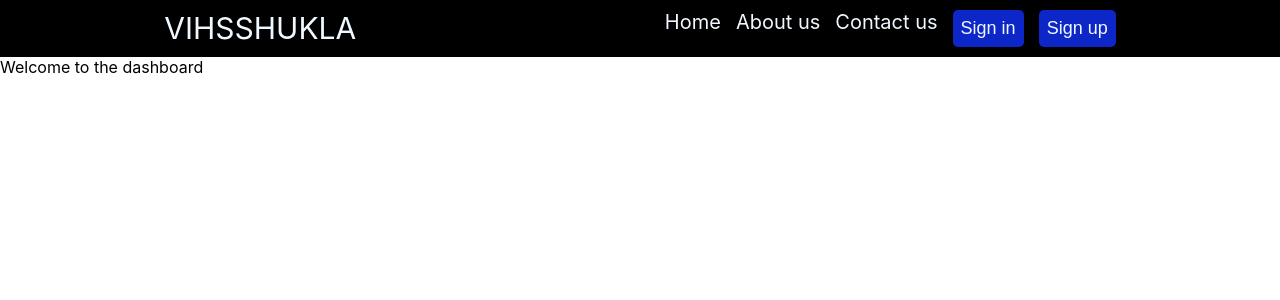
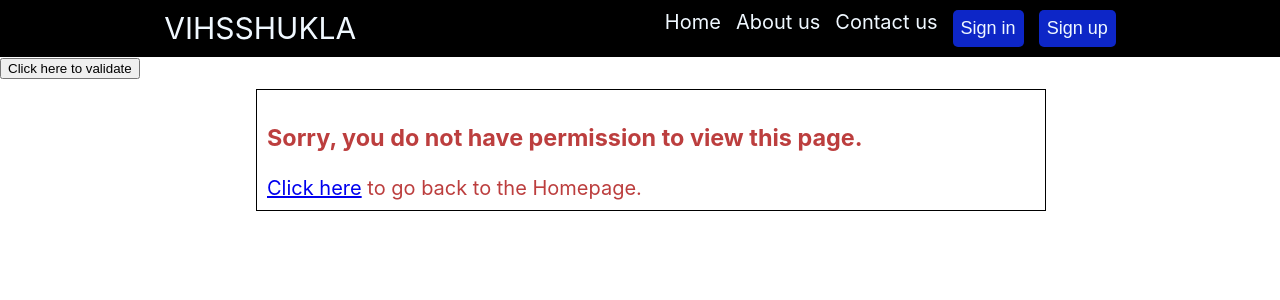
Before and after one commit to vihsshukla/ReactApp, a React (Create React App) app: page /dashboard in a window 1280 px wide. Shown: the top 300 px of the page. Built offline with nearby package versions, Linux system fonts and the light colour scheme; no server answers; what aws-amplify would draw is missing.

Commit message:
Replaced messaing from alert to notistack

```diff
--- a/package.json
+++ b/package.json
@@ -11,6 +11,7 @@
     "@testing-library/react": "^13.4.0",
     "@testing-library/user-event": "^13.5.0",
     "aws-amplify": "^6.0.3",
+    "notistack": "^3.0.1",
     "react": "^18.2.0",
     "react-dom": "^18.2.0",
     "react-router-dom": "^6.19.0",
--- a/src/App.js
+++ b/src/App.js
@@ -10,20 +10,28 @@ import GenericAlert from './Components/Alert/Alert';
 import { useContext } from 'react';
 import { navbarItems } from './Config/navbar';
 import ErrorBoundary from './ErrorBoundary/ErrorBoundary';
+import { Validator } from './Components/Validator/Validator';
+import AuthContext from './Context/Auth/AuthContext';
+import AccessDenied from './Components/AccessDenied/AccessDenied';
+import Snackbar from './Components/Snackbar/Snackbar';
 
 function App() {
   const {showAlert,alert}=useContext(AlertContext);
+  const {isAuthenticated}=useContext(AuthContext);
+  console.log({isAuthenticated});
   console.log({showAlert,alert});
   return (
-    <BrowserRouter><Navbar navbarItems={navbarItems}/>
+    <BrowserRouter>
+      <Navbar navbarItems={navbarItems}/>
+      <Validator />
       <ErrorBoundary>
-        {showAlert && alert && <GenericAlert severity={alert?.severity} displayText={alert?.displayText}/>}
+        {showAlert && alert && <Snackbar severity={alert?.severity} displayText={alert?.displayText}/>}
       </ErrorBoundary>
       <Routes>
         <Route path='/' element={<ErrorBoundary><Home /></ErrorBoundary>}></Route>
         <Route path='/signin' element={<ErrorBoundary><SignIn /></ErrorBoundary>}></Route>
         <Route path='/signup' element={<ErrorBoundary><SignUp /></ErrorBoundary>}></Route>
-        <Route path='/dashboard' element={<ErrorBoundary><Dashboard /></ErrorBoundary>}></Route>
+        <Route path='/dashboard' element={<ErrorBoundary>{isAuthenticated ? <Dashboard />:<AccessDenied />}</ErrorBoundary>}></Route>
       </Routes>
     </BrowserRouter>
   );
--- /dev/null
+++ b/src/Components/AccessDenied/AccessDenied.css
@@ -0,0 +1,10 @@
+.main {
+    color: rgb(188, 62, 62);
+    font-size: 20px;
+    width: 60%;
+    height: 100px;
+    border: 1px solid black;
+    padding: 10px;
+    margin: 10px;
+    margin-left: 20%;
+}
--- /dev/null
+++ b/src/Components/AccessDenied/AccessDenied.jsx
@@ -0,0 +1,15 @@
+import './AccessDenied.css';
+
+export const AccessDenied = () => {
+    return (
+        <>
+            <div className="main">
+                <h3>Sorry, you do not have permission to view this page.</h3>
+                <a href="/">Click here</a>  to go back to the Homepage.
+            </div>
+        </>
+
+    );
+}
+
+export default AccessDenied;
--- /dev/null
+++ b/src/Components/Snackbar/Snackbar.jsx
@@ -0,0 +1,19 @@
+import { useSnackbar } from "notistack";
+import { anchorOrigin } from "../../Constants/Snackbar/data";
+
+export const Snackbar = ({ severity, displayText }) => {
+    const { enqueueSnackbar } = useSnackbar();
+    return (
+        <>
+            <div className="snackbar-main">
+                {enqueueSnackbar(displayText, {
+                    anchorOrigin: anchorOrigin,
+                    variant: severity
+                })}
+            </div>
+        </>
+
+    );
+}
+
+export default Snackbar;
--- /dev/null
+++ b/src/Components/Validator/Validator.jsx
@@ -0,0 +1,50 @@
+import { fetchAuthSession, getCurrentUser } from "aws-amplify/auth";
+import { Amplify } from 'aws-amplify';
+import { defaultStorage, CookieStorage, sessionStorage } from 'aws-amplify/utils';
+import { cognitoUserPoolsTokenProvider } from 'aws-amplify/auth/cognito';
+
+export const Validator = () => {
+    const handleValidation = async () => {
+        try {
+            const { username, userId, signInDetails } = await getCurrentUser();
+            console.log("Username: ", username);
+            console.log("UserID: ", userId);
+            console.log("Sign in details: ", signInDetails);
+        } catch (err) {
+            console.log("Error while validating user: ", err);
+        }
+    }
+
+    const handleAuthSession = async () => {
+        try {
+            const { accessToken, idToken } = (await fetchAuthSession()).tokens ?? {};
+            console.log("ID: ", idToken);
+            // const Token = accessToken.toString();
+
+            const authConfig = {
+                Cognito: {
+                    userPoolId: 'us-east-1_h6T6QEBbH',
+                    userPoolClientId: '2s1084i5nhiprdfprat1vhlr5k'
+                }
+            };
+
+            Amplify.configure({
+                Auth: authConfig
+            });
+
+            cognitoUserPoolsTokenProvider.setKeyValueStorage(defaultStorage);
+            cognitoUserPoolsTokenProvider.setKeyValueStorage(new CookieStorage());
+            cognitoUserPoolsTokenProvider.setKeyValueStorage(sessionStorage);
+
+            console.log('Done');
+        } catch (err) {
+            console.log("Error while authenticating user session: ", err);
+        }
+    }
+
+    return (
+        <>
+            <button onClick={handleAuthSession}>Click here to validate</button>
+        </>
+    );
+}
--- /dev/null
+++ b/src/Constants/Snackbar/data.js
@@ -0,0 +1,4 @@
+export const anchorOrigin={
+                        horizontal: "right",
+                        vertical: "top"
+                    };
--- /dev/null
+++ b/src/Context/Auth/AuthContext.js
@@ -0,0 +1,5 @@
+import { createContext } from "react";
+
+const AuthContext=createContext();
+
+export default AuthContext;
--- /dev/null
+++ b/src/Context/Auth/AuthState.js
@@ -0,0 +1,18 @@
+import React, { useState } from "react";
+import AuthContext from "./AuthContext";
+
+const AuthState=(props)=>{
+    const [isAuthenticated,setIsAuthenticated]=useState(false);
+
+    const updateAuthentication=(status)=>{
+        setIsAuthenticated(status);
+    };
+
+    return (
+        <AuthContext.Provider value={{isAuthenticated,updateAuthentication}}>
+            {props.children}
+        </AuthContext.Provider>
+    );
+}
+
+export default AuthState;
--- a/src/index.js
+++ b/src/index.js
@@ -6,12 +6,14 @@ import reportWebVitals from './reportWebVitals';
 import { Amplify } from 'aws-amplify';
 import awsExports from './aws-exports';
 import AppContext from './Context/AppContext';
+import AuthState from './Context/Auth/AuthState';
+import { SnackbarProvider } from 'notistack';
 Amplify.configure(awsExports);
 
 const root = ReactDOM.createRoot(document.getElementById('root'));
 root.render(
   <React.StrictMode>
-    <AppContext><App /></AppContext>
+    <SnackbarProvider><AppContext><AuthState><App /></AuthState></AppContext></SnackbarProvider>
   </React.StrictMode>
 );
 
```
Also changed, not shown: src/Constants/Signin/data.js (added), 1 other file (tests, documents, lock files or other folders).
